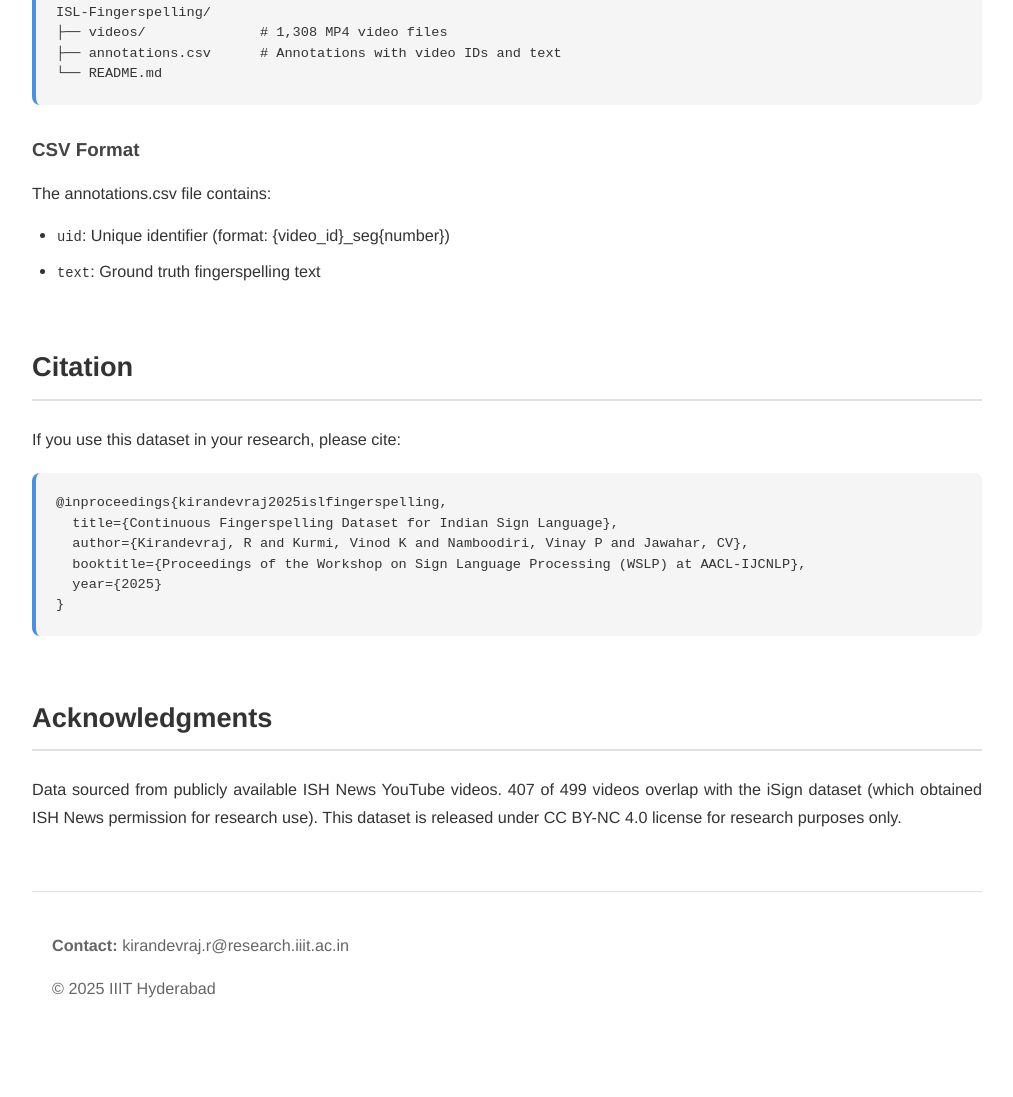
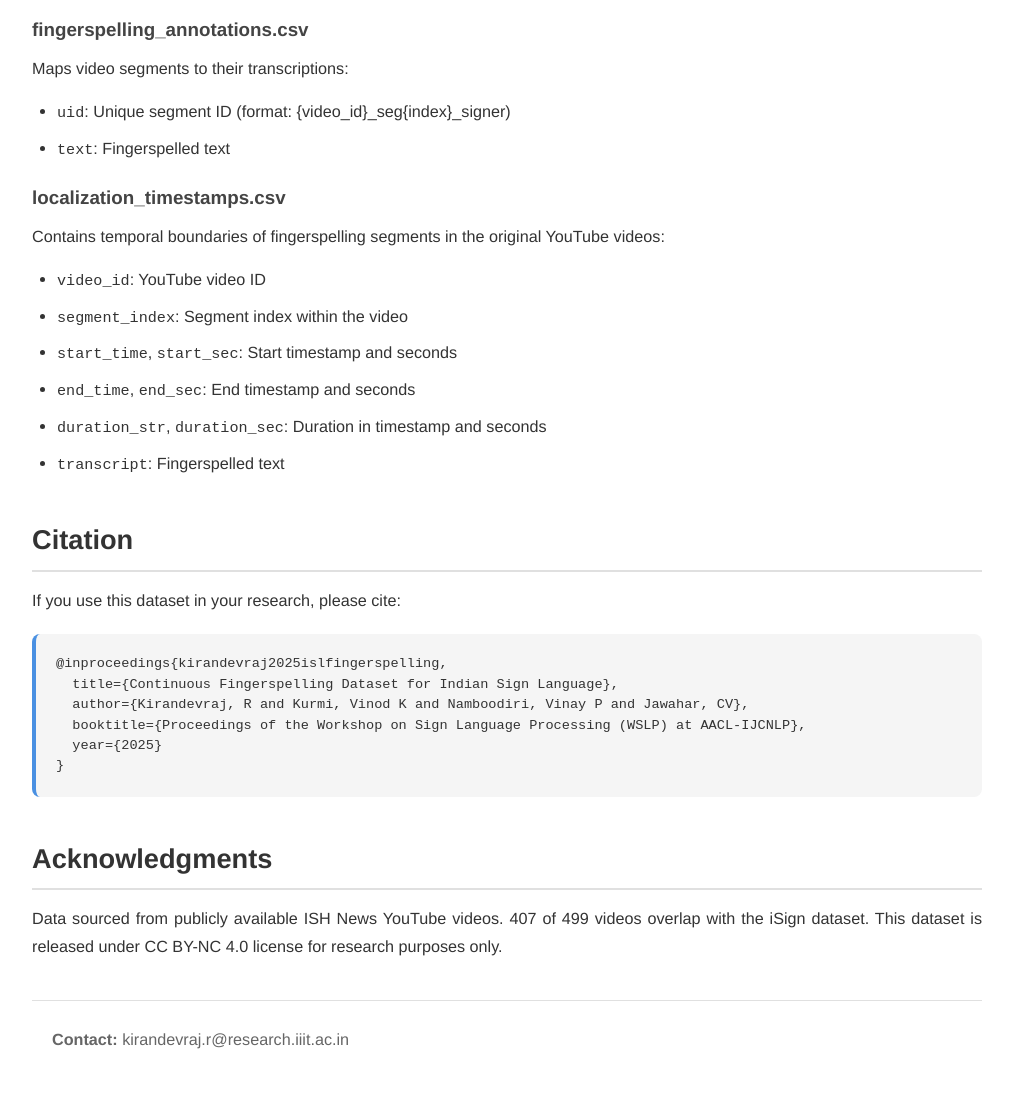
Before and after one commit to Kirandevraj/ISL-Fingerspelling, a plain HTML site: page index.html in a window 1280 px wide. Shown: the part 1653-2750 px from the top of the page, without its empty margins (133-1146 px from the left). Drawn offline with Linux system fonts and the light colour scheme.

Commit message:
Update webpage

```diff
--- a/index.html
+++ b/index.html
@@ -37,12 +37,12 @@
 
         header {
             text-align: center;
-            margin-bottom: 50px;
+            margin-bottom: 30px;
         }
 
         h1 {
             font-size: 2.1em;
-            margin-bottom: 25px;
+            margin-bottom: 15px;
             font-weight: 600;
             color: #222;
             line-height: 1.3;
@@ -51,7 +51,7 @@
         .venue {
             font-size: 1.3em;
             color: #666;
-            margin-bottom: 25px;
+            margin-bottom: 15px;
         }
 
         .authors {
@@ -64,11 +64,11 @@
             font-size: 1.25em;
             color: #666;
             line-height: 1.8;
-            margin-bottom: 30px;
+            margin-bottom: 20px;
         }
 
         .links {
-            margin-top: 30px;
+            margin-top: 20px;
             display: flex;
             gap: 20px;
             justify-content: center;
@@ -94,21 +94,21 @@
         }
 
         section {
-            margin-bottom: 60px;
+            margin-bottom: 40px;
         }
 
         h2 {
             font-size: 2.1em;
-            margin-bottom: 25px;
+            margin-bottom: 15px;
             color: #333;
             font-weight: 600;
             border-bottom: 2px solid #e0e0e0;
-            padding-bottom: 10px;
+            padding-bottom: 8px;
         }
 
         h3 {
             font-size: 1.45em;
-            margin: 30px 0 15px 0;
+            margin: 20px 0 10px 0;
             color: #444;
             font-weight: 600;
         }
@@ -120,14 +120,14 @@
         }
 
         .examples-section {
-            margin: 40px 0;
+            margin: 25px 0;
         }
 
         .examples-grid {
             display: grid;
             grid-template-columns: repeat(2, 1fr);
-            gap: 30px;
-            margin-top: 30px;
+            gap: 25px;
+            margin-top: 20px;
             max-width: 800px;
             margin-left: auto;
             margin-right: auto;
@@ -228,15 +228,15 @@
         }
 
         code {
-            font-size: 1.05em;
+            font-size: 1.15em;
         }
 
         footer {
             text-align: center;
-            padding: 40px 20px;
+            padding: 25px 20px;
             color: #666;
             border-top: 1px solid #e0e0e0;
-            margin-top: 60px;
+            margin-top: 30px;
         }
 
         @media (max-width: 768px) {
@@ -351,16 +351,28 @@
             <h2>Dataset Structure</h2>
             <div class="code-block">
                 <pre>ISL-Fingerspelling/
-├── videos/              # 1,308 MP4 video files
-├── annotations.csv      # Annotations with video IDs and text
+├── videos/                        # 1,308 MP4 video files
+├── fingerspelling_annotations.csv # Segment annotations
+├── localization_timestamps.csv    # Temporal localization in source videos
 └── README.md</pre>
             </div>
 
-            <h3>CSV Format</h3>
-            <p>The annotations.csv file contains:</p>
+            <h3>fingerspelling_annotations.csv</h3>
+            <p>Maps video segments to their transcriptions:</p>
             <ul>
-                <li><code>uid</code>: Unique identifier (format: {video_id}_seg{number})</li>
-                <li><code>text</code>: Ground truth fingerspelling text</li>
+                <li><code>uid</code>: Unique segment ID (format: {video_id}_seg{index}_signer)</li>
+                <li><code>text</code>: Fingerspelled text</li>
+            </ul>
+
+            <h3>localization_timestamps.csv</h3>
+            <p>Contains temporal boundaries of fingerspelling segments in the original YouTube videos:</p>
+            <ul>
+                <li><code>video_id</code>: YouTube video ID</li>
+                <li><code>segment_index</code>: Segment index within the video</li>
+                <li><code>start_time</code>, <code>start_sec</code>: Start timestamp and seconds</li>
+                <li><code>end_time</code>, <code>end_sec</code>: End timestamp and seconds</li>
+                <li><code>duration_str</code>, <code>duration_sec</code>: Duration in timestamp and seconds</li>
+                <li><code>transcript</code>: Fingerspelled text</li>
             </ul>
         </section>
 
@@ -380,13 +392,12 @@
         <section id="acknowledgments">
             <h2>Acknowledgments</h2>
             <p>
-                Data sourced from publicly available ISH News YouTube videos. 407 of 499 videos overlap with the iSign dataset (which obtained ISH News permission for research use). This dataset is released under CC BY-NC 4.0 license for research purposes only.
+                Data sourced from publicly available ISH News YouTube videos. 407 of 499 videos overlap with the iSign dataset. This dataset is released under CC BY-NC 4.0 license for research purposes only.
             </p>
         </section>
 
         <footer>
             <p><strong>Contact:</strong> kirandevraj.r@research.iiit.ac.in</p>
-            <p style="margin-top: 10px;">&copy; 2025 IIIT Hyderabad</p>
         </footer>
     </div>
 </body>
```
